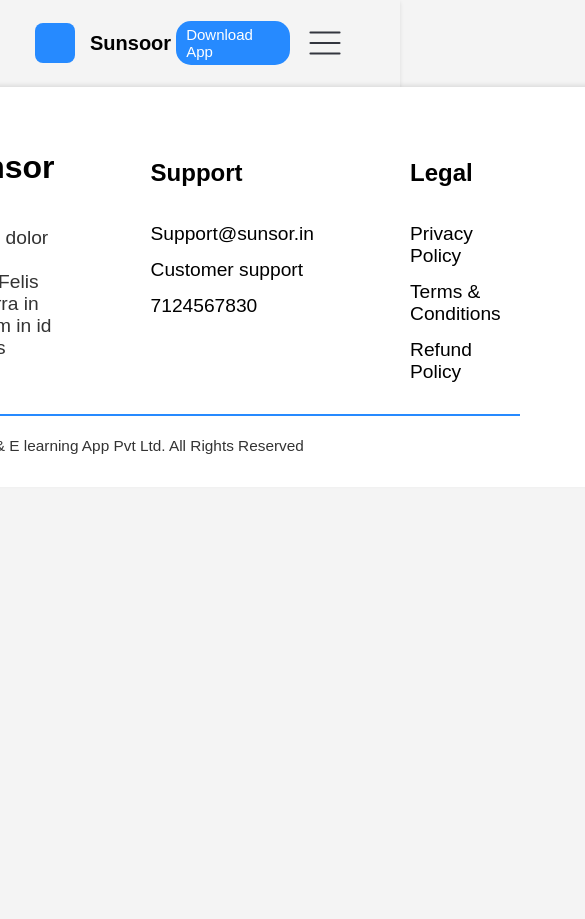
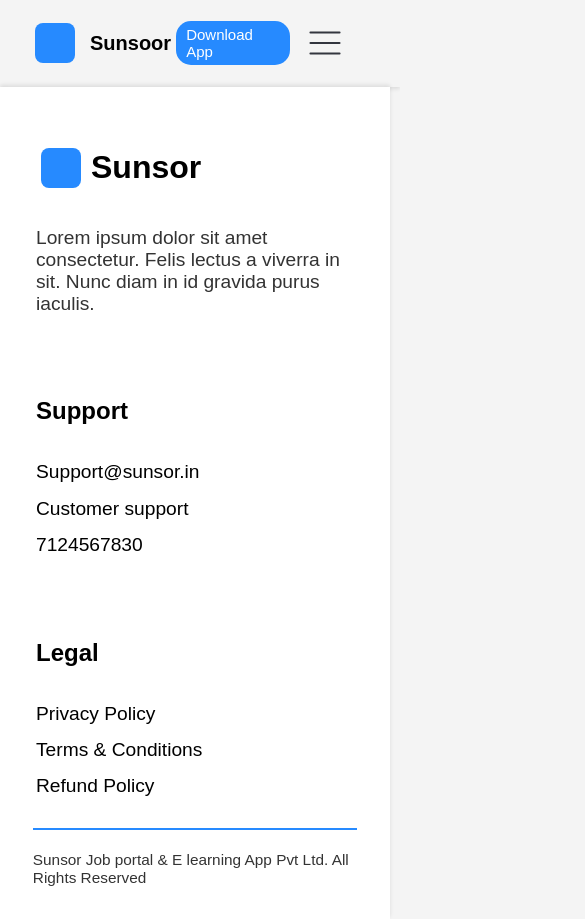
Before and after one commit to Sunsoor/Sunsoor-website, a React (Create React App) app: page / in a window 390 px wide. Shown: the top 919 px of the page, 585 px wide, since content can reach past the window. Before the commit the page ends 844 px from the top, so only its background shows below. Built offline with nearby package versions, Linux system fonts and the light colour scheme.

Commit message:
added responsiveness in to footer

```diff
--- a/src/components/Footer.css
+++ b/src/components/Footer.css
@@ -17,6 +17,7 @@
 .footer-item {
     margin: 1em 3em;
     width: 25%;
+    box-sizing: border-box;
 }
 
 .logo-container {
@@ -65,3 +66,43 @@ a {
     font-size: 0.8em;
     color: #333;
 }
+
+
+/* Media Queries */
+
+
+/* For tablets and below */
+
+@media (max-width: 768px) {
+    .footer-section {
+        margin: 0 1.5em;
+        flex-wrap: wrap;
+        justify-content: center;
+    }
+    .footer-item {
+        width: 45%;
+        /* Adjust width for two items per row */
+        margin: 1em 1.5em;
+    }
+    .footer-bottom {
+        margin: 0 3em;
+    }
+}
+
+
+/* For mobile devices */
+
+@media (max-width: 480px) {
+    .footer-section {
+        flex-direction: column;
+        margin: 0 1em;
+    }
+    .footer-item {
+        width: 100%;
+        /* Full width for each item */
+        margin: 1em 0;
+    }
+    .footer-bottom {
+        margin: 0 1em;
+    }
+}
```
